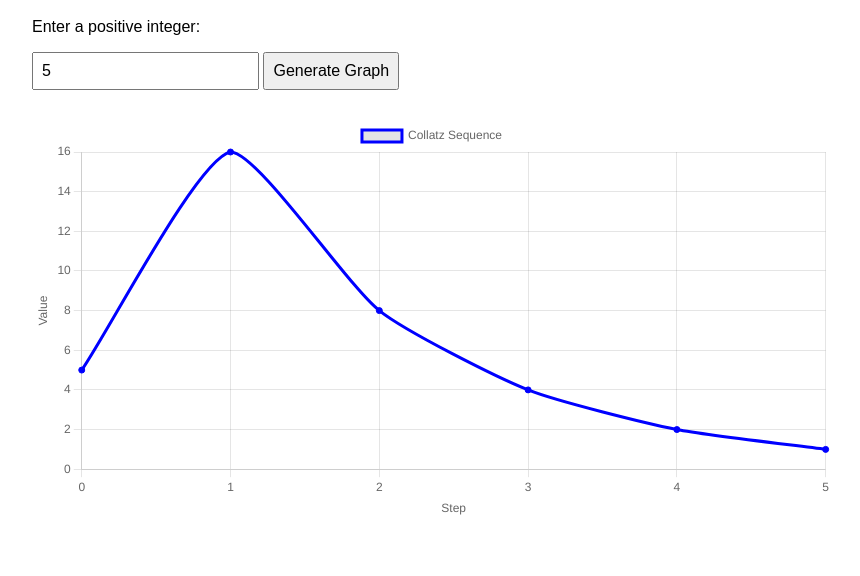
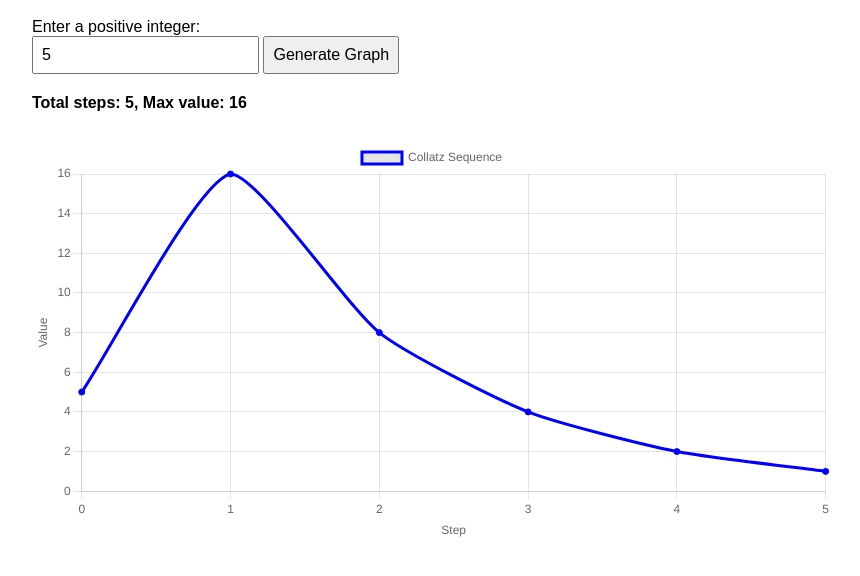
Before and after one commit to Code3rr0r/Collatz, a plain HTML site: page index.html in a window 1280 px wide. Both pictures are taken after typing "5" into the empty fields and a click on the button "Generate Graph". Shown: the part 80-656 px from the top of the page, without its empty margins (8-868 px from the left). Drawn offline with nearby package versions, Linux system fonts and the light colour scheme.

Commit message:
Update index.html

```diff
--- a/index.html
+++ b/index.html
@@ -15,16 +15,25 @@
     }
     #chartContainer {
       margin-top: 30px;
+      max-width: 100%;
+      width: 100%;
       max-width: 800px;
+    }
+    #sequenceInfo {
+      margin-top: 20px;
+      font-weight: bold;
     }
   </style>
 </head>
 <body>
 
   <h1>3x+1 Collatz Conjecture</h1>
-  <p>Enter a positive integer:</p>
-  <input type="number" id="numberInput" min="1">
-  <button onclick="runCollatz()">Generate Graph</button>
+
+  <label for="numberInput">Enter a positive integer:</label><br>
+  <input type="number" id="numberInput" min="1" placeholder="e.g. 27" aria-label="Positive integer input">
+  <button id="generateBtn" onclick="runCollatz()">Generate Graph</button>
+
+  <div id="sequenceInfo"></div>
 
   <div id="chartContainer">
     <canvas id="collatzChart"></canvas>
@@ -34,12 +43,22 @@
     let chart; // to hold the Chart.js chart
 
     function runCollatz() {
-      let n = parseInt(document.getElementById('numberInput').value);
+      const input = document.getElementById('numberInput');
+      const generateBtn = document.getElementById('generateBtn');
+      const sequenceInfo = document.getElementById('sequenceInfo');
+      let n = parseInt(input.value);
+
       if (isNaN(n) || n < 1) {
         alert("Please enter a valid positive integer.");
         return;
       }
 
+      // Disable button and show loading
+      generateBtn.disabled = true;
+      generateBtn.textContent = "Generating...";
+
+      // Allow UI to update
+      setTimeout(() => {
         let sequence = [n];
         while (n !== 1) {
           n = (n % 2 === 0) ? n / 2 : 3 * n + 1;
@@ -88,10 +107,16 @@
         if (chart) chart.destroy();
 
         // Create new chart
-      chart = new Chart(
-        document.getElementById('collatzChart'),
-        config
-      );
+        chart = new Chart(document.getElementById('collatzChart'), config);
+
+        // Display additional info
+        const max = Math.max(...sequence);
+        sequenceInfo.textContent = `Total steps: ${sequence.length - 1}, Max value: ${max}`;
+
+        // Restore button
+        generateBtn.disabled = false;
+        generateBtn.textContent = "Generate Graph";
+      }, 100); // Small timeout to allow UI update
     }
   </script>
 
```
Lines whose indentation alone changed are shown as unchanged.
